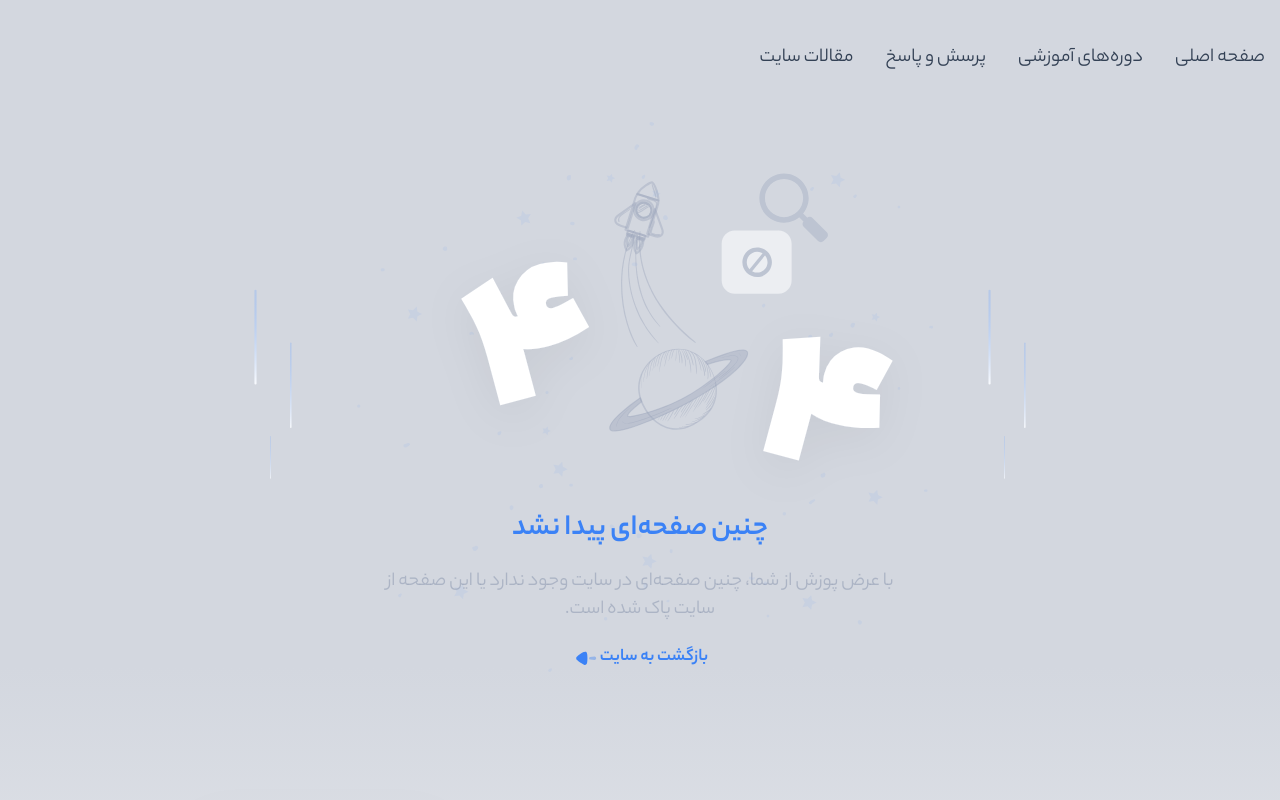
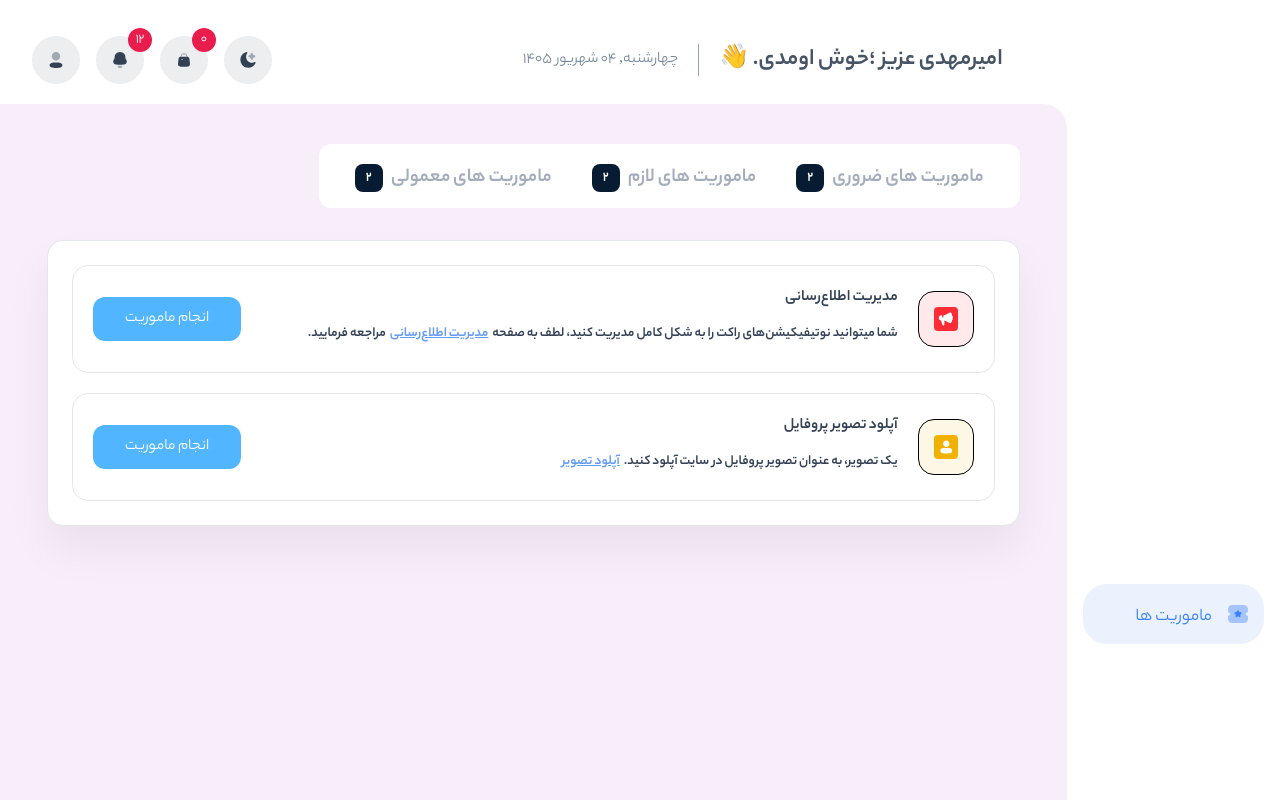
Before and after one commit to amirmahdighadiri/roocket, a React (Vite) app: page /dashboard/missions in a window 1280 px wide. Shown: the top 800 px of the page. Built offline with nearby package versions, Linux system fonts and the light colour scheme; a web font is replaced by a local one.

Commit message:
add user-mission-page in dashboard-page

```diff
--- /dev/null
+++ b/src/Components/DashboardPages/Missions/Missions.jsx
@@ -0,0 +1,73 @@
+import React from 'react';
+import DynamicIcon from "../../../DynamicIcon/DynamicIcon.jsx";
+import {Link} from "react-router-dom";
+
+function Missions(props) {
+    return (
+        <div className="container">
+            {/*<!-- ! -------------------- Following Details Menu -------------------- ! -->*/}
+            <div className="inline-flex items-center px-4 py-2 bg-white dark:bg-dark-body-100 rounded-xl">
+                <button type="button" className="h-12 flex items-center gap-x-2 text-chambray-400 hover:text-blue-450 text-xl font-YekanBakh-Bold px-5 pt-1 transition-all cursor-pointer">
+                    <span className="">ماموریت های ضروری</span>
+                    <span className="flex-center size-7 rounded-lg text-white bg-dark-900 text-sm">2</span>
+                </button>
+                <button type="button" className="h-12 flex items-center gap-x-2 text-chambray-400 hover:text-blue-450 text-xl font-YekanBakh-Bold px-5 pt-1 transition-all cursor-pointer">
+                    <span className="">ماموریت های لازم</span>
+                    <span className="flex-center size-7 rounded-lg text-white bg-dark-900 text-sm">2</span>
+                </button>
+                <button type="button" className="h-12 flex items-center gap-x-2 text-chambray-400 hover:text-blue-450 text-xl font-YekanBakh-Bold px-5 pt-1 transition-all cursor-pointer">
+                    <span className="">ماموریت های معمولی</span>
+                    <span className="flex-center size-7 rounded-lg text-white bg-dark-900 text-sm">2</span>
+                </button>
+            </div>
+            {/*<!-- ! -------------------- User Missions Content -------------------- ! -->*/}
+            <div className="p-6 bg-white dark:bg-dark-body-100 border border-gray-100 dark:border-white/5 rounded-2xl shadow-sm mt-8 space-y-5">
+                <div className="w-full flex items-center justify-between p-5 rounded-2xl border border-gray-100 dark:border-white/5 bg-white dark:bg-dark-900 hover:border-blue-700/25 dark:hover:border-blue-450/30 transition-all hover:shadow-sm">
+                    {/*<!-- ! -------------------- Missions Description -------------------- ! -->*/}
+                    <div className="flex items-center gap-5">
+                        {/*<!-- ! -------------------- Missions Icon -------------------- ! -->*/}
+                        <div className="size-14 flex-center rounded-2xl border border-black/0.04 dark:border-white/10 bg-red-500/10 dark:bg-red-500/15">
+                            <DynamicIcon name="megaphone" className="size-6 text-red-500" />
+                        </div>
+                        {/*<!-- ! -------------------- Missions Details -------------------- ! -->*/}
+                        <div className="font-YekanBakh-Bold">
+                            <h3 className="text-biscay-700 dark:text-white mb-1.5">مدیریت اطلاع‌رسانی</h3>
+                            <p className="text-biscay-700 dark:text-white/90 text-sm/9">
+                                شما میتوانید نوتیفیکیشن‌های راکت را به شکل کامل مدیریت کنید، لطف به صفحه
+                                <Link to="/" className="inline-block text-blue-500 hover:text-blue-500/80 underline mx-1"> مدیریت اطلاع‌رسانی</Link>
+                                مراجعه فرمایید.
+                            </p>
+                        </div>
+                    </div>
+                    {/*<!-- ! -------------------- Missions Link -------------------- ! -->*/}
+                    <div className="">
+                        <Link to="" className="inline-flex items-center justify-center h-11 text-white bg-blue-450 px-8 rounded-xl">انجام ماموریت</Link>
+                    </div>
+                </div>
+                <div className="w-full flex items-center justify-between p-5 rounded-2xl border border-gray-100 dark:border-white/5 bg-white dark:bg-dark-900 hover:border-blue-700/25 dark:hover:border-blue-450/30 transition-all hover:shadow-sm">
+                    {/*<!-- ! -------------------- Missions Description -------------------- ! -->*/}
+                    <div className="flex items-center gap-5">
+                        {/*<!-- ! -------------------- Missions Icon -------------------- ! -->*/}
+                        <div className="size-14 flex-center rounded-2xl border border-black/0.04 dark:border-white/10 bg-yellow-500/10 dark:bg-yellow-500/15">
+                            <DynamicIcon name="userSquare" className="size-6 text-yellow-500" />
+                        </div>
+                        {/*<!-- ! -------------------- Missions Details -------------------- ! -->*/}
+                        <div className="font-YekanBakh-Bold">
+                            <h3 className="text-biscay-700 dark:text-white mb-1.5">آپلود تصویر پروفایل</h3>
+                            <p className="text-biscay-700 dark:text-white/90 text-sm/9">
+                                یک تصویر، به عنوان تصویر پروفایل در سایت آپلود کنید.
+                                <Link to="/" className="inline-block text-blue-500 hover:text-blue-500/80 underline mx-1"> آپلود تصویر</Link>
+                            </p>
+                        </div>
+                    </div>
+                    {/*<!-- ! -------------------- Missions Link -------------------- ! -->*/}
+                    <div className="">
+                        <Link to="" className="inline-flex items-center justify-center h-11 text-white bg-blue-450 px-8 rounded-xl">انجام ماموریت</Link>
+                    </div>
+                </div>
+            </div>
+        </div>
+    );
+}
+
+export default Missions;
--- a/src/DynamicIcon/DynamicIcon.jsx
+++ b/src/DynamicIcon/DynamicIcon.jsx
@@ -668,6 +668,19 @@ const iconsMap = {
             <rect width="30" height="30" rx="8" fill="currentColor"/>
             <path fillRule="evenodd" clipRule="evenodd" d="M21.1381 11.5286C21.3984 11.789 21.3984 12.2111 21.1381 12.4714L13.8047 19.8047C13.5444 20.0651 13.1223 20.0651 12.8619 19.8047L8.86193 15.8047C8.60158 15.5444 8.60158 15.1223 8.86193 14.8619C9.12228 14.6016 9.54439 14.6016 9.80474 14.8619L13.3333 18.3905L20.1953 11.5286C20.4556 11.2683 20.8777 11.2683 21.1381 11.5286Z" fill="white"/>
         </svg>
+    ),
+    megaphone: (
+        <svg width="30" height="30" viewBox="0 0 30 30" fill="none" aria-hidden="true" xmlns="http://www.w3.org/2000/svg">
+            <rect width="30" height="30" rx="5" fill="currentColor"/>
+            <path d="M9.11381 10.4271C7.3941 10.4271 6 11.8515 6 13.6087C6 15.259 7.22966 16.6158 8.80384 16.7747L10.4662 22.0987C10.6336 22.6348 11.1315 23 11.695 23C12.4057 23 12.9818 22.4259 12.9818 21.7178V17.0238C14.5507 17.4145 16.0367 18.2362 17.4716 19.0296C17.9762 19.3085 18.4745 19.584 18.9678 19.836C21.7362 21.2504 22.4826 18.45 22.6831 16.0319C22.9511 16.0134 23.1242 15.9651 23.2501 15.8397C23.4545 15.636 23.4545 15.308 23.4545 14.6522V12.5652C23.4545 11.9094 23.4545 11.5814 23.2501 11.3777C23.1242 11.2523 22.9511 11.204 22.6831 11.1855C22.4826 8.76742 21.7362 5.96699 18.9678 7.38136C18.4745 7.63337 17.9762 7.90885 17.4717 8.18782C16.0062 8.99806 14.4874 9.83781 12.8816 10.2179C12.218 10.375 11.8863 10.4535 11.7359 10.6431C11.5855 10.8327 11.5855 11.1292 11.5855 11.722V12.5652C11.5855 12.9494 11.2729 13.2609 10.8873 13.2609C10.5017 13.2609 10.1891 12.9494 10.1891 12.5652V11.4985C10.1891 11.1481 10.1891 10.9729 10.1272 10.8364C10.0572 10.6821 9.93318 10.5585 9.77828 10.4888C9.64126 10.4271 9.46544 10.4271 9.11381 10.4271Z" fill="white"/>
+        </svg>
+    ),
+    userSquare: (
+        <svg width="30" height="30" viewBox="0 0 30 30" fill="none" aria-hidden="true" xmlns="http://www.w3.org/2000/svg">
+            <rect width="30" height="30" rx="5" fill="currentColor"/>
+            <path d="M8 19.6667C8 22.4117 9.29433 23 15.3333 23C21.3723 23 22.6667 22.4117 22.6667 19.6667C22.6667 16.9217 21.3723 16.3333 15.3333 16.3333C9.29433 16.3333 8 16.9217 8 19.6667Z" fill="white"/>
+            <path d="M11.3333 11C11.3333 13.2091 13.1242 15 15.3333 15C17.5425 15 19.3333 13.2091 19.3333 11C19.3333 8.79086 17.5425 7 15.3333 7C13.1242 7 11.3333 8.79086 11.3333 11Z" fill="white"/>
+        </svg>
     )
 
 }
--- a/src/Pages/DashboardLayout/DashboardLayout.jsx
+++ b/src/Pages/DashboardLayout/DashboardLayout.jsx
@@ -60,7 +60,7 @@ function DashboardLayout(props) {
                            </Link>
                        </li>
                        <li className="px-4">
-                           <Link to="/" className={`flex items-center gap-x-4 ${location.pathname.includes('missions') ? 'text-blue-700 bg-blue-700/10' : 'text-white bg-transparent hover:text-blue-450'}  transition-all px-4 py-3 rounded-3xl`}>
+                           <Link to="/dashboard/missions" className={`flex items-center gap-x-4 ${location.pathname.includes('missions') ? 'text-blue-700 bg-blue-700/10' : 'text-white bg-transparent hover:text-blue-450'}  transition-all px-4 py-3 rounded-3xl`}>
                                <DynamicIcon name="ticket" className="size-5 fill-inherit"/>
                                <span className="inline-block mt-2">ماموریت ها</span>
                            </Link>
--- a/src/routes.jsx
+++ b/src/routes.jsx
@@ -17,6 +17,7 @@ import Subscription from "./Components/DashboardPages/Subscription/Subscription.
 import Followings from "./Components/DashboardPages/Followings/Followings.jsx";
 import Comments from "./Components/DashboardPages/Comments/Comments.jsx";
 import Certificates from "./Components/DashboardPages/Certificates/Certificates.jsx";
+import Missions from "./Components/DashboardPages/Missions/Missions.jsx";
 
 const routes = [
     {
@@ -37,6 +38,7 @@ const routes = [
             {path: 'subscription' , element: <Subscription/>},
             {path: 'followings' , element: <Followings/>},
             {path: 'comments' , element: <Comments/>},
+            {path: 'missions' , element: <Missions/>},
             {path: 'certificates' , element: <Certificates/>},
         ]},
     {path: '/auth' , element: <Auth/> },
```
